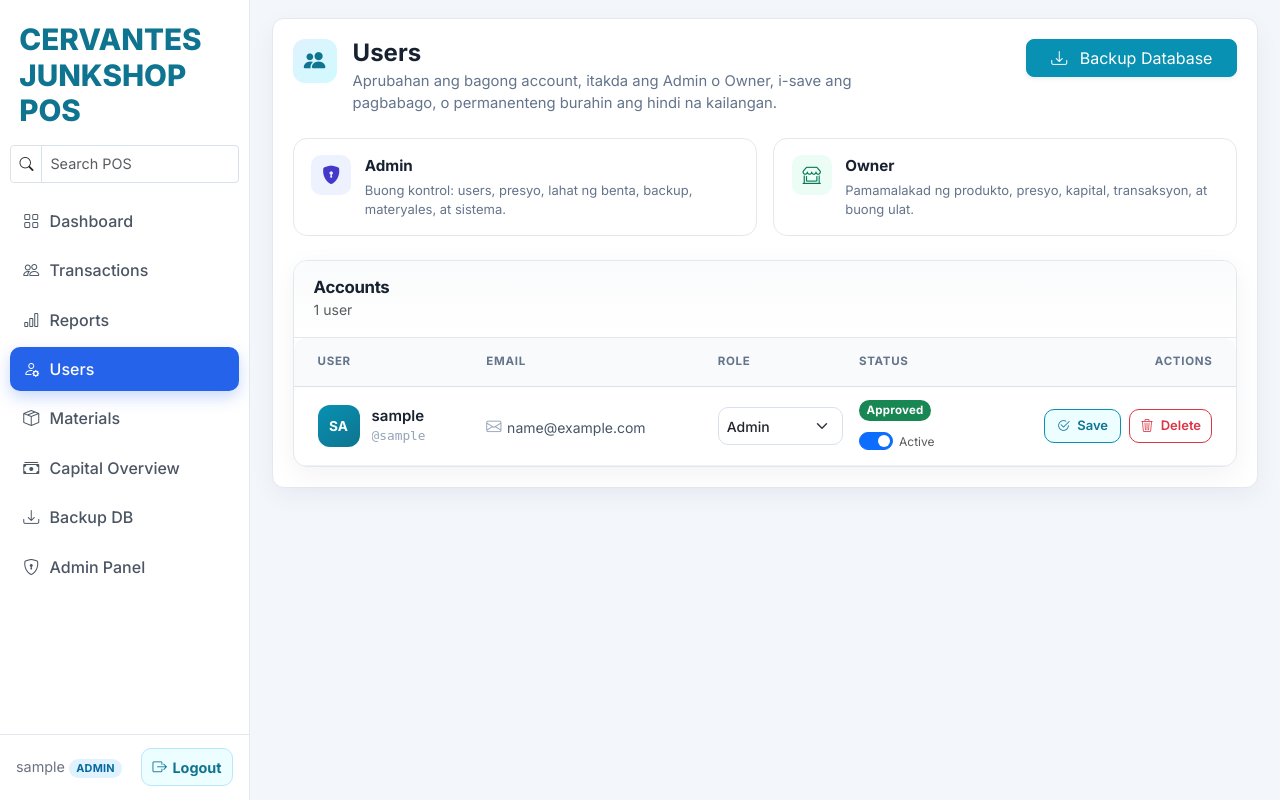
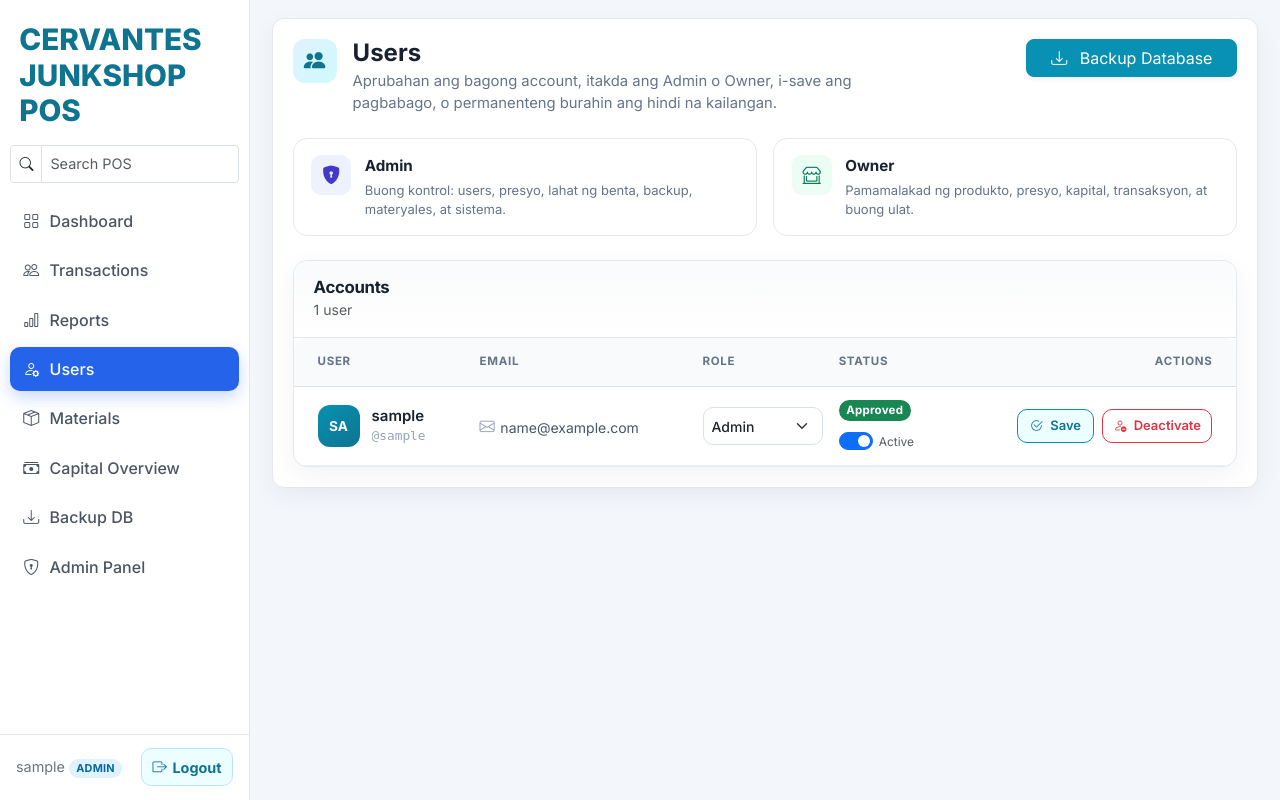
Before and after one commit to kymag20/Cervantes-Junk-Shop-POS, a Django app: page /users/ in a window 1280 px wide. Run offline with Django 5.2, Linux system fonts and the light colour scheme; the visitor is signed in with stand-in values (Sample User, id 1); data comes from the database, SQL or seed files in the repository.

Commit message:
acc loss

```diff
--- a/pos/templates/login.html
+++ b/pos/templates/login.html
@@ -271,8 +271,6 @@
                         </div>
                         <button type="submit" class="btn btn-login w-100">Sign In</button>
                     </form>
-                    <small class="text-muted d-block mt-3">Default login: admin / admin123</small>
-
                 </div>
 
                 <div class="auth-form {% if show_signup %}active{% endif %}" id="signupForm">
--- a/pos/templates/pos/login.html
+++ b/pos/templates/pos/login.html
@@ -83,7 +83,6 @@
         </div>
         <button type="submit" class="btn btn-login w-100">Sign In</button>
       </form>
-      <small class="text-muted d-block mt-3">Default login: admin / admin123</small>
     </div>
   </section>
 </div>
--- a/pos/templates/users.html
+++ b/pos/templates/users.html
@@ -384,12 +384,12 @@
                 <button type="submit" class="btn btn-sm btn-action-save" name="action" value="save" form="userForm{{ account.id }}">
                   <i class="bi bi-check2-circle me-1"></i> Save
                 </button>
-                <form method="post" class="d-inline" onsubmit="return confirm('Permanent na matatanggal ang account na @{{ account.username }}. Ituloy?');">
+                <form method="post" class="d-inline" onsubmit="return confirm('I-deactivate ang account na @{{ account.username }}? Hindi ito mabubura at pwede pang ibalik.');">
                   {% csrf_token %}
                   <input type="hidden" name="user_id" value="{{ account.id }}">
                   <input type="hidden" name="action" value="delete">
-                  <button type="submit" class="btn btn-sm btn-outline-danger btn-action-delete" aria-label="Delete {{ account.username }}">
-                    <i class="bi bi-trash3 me-1"></i> Delete
+                  <button type="submit" class="btn btn-sm btn-outline-danger btn-action-delete" aria-label="Deactivate {{ account.username }}">
+                    <i class="bi bi-person-dash me-1"></i> Deactivate
                   </button>
                 </form>
               </div>
--- a/pos/views.py
+++ b/pos/views.py
@@ -710,23 +710,24 @@ def manage_users(request):
 
         if action == 'delete':
             if user.pk == request.user.pk:
-                messages.error(request, 'You cannot delete your own account.')
+                messages.error(request, 'You cannot deactivate your own account.')
                 return redirect('manage_users')
             profile = getattr(user, 'profile', None)
             is_target_admin = user.is_superuser or (
                 profile and profile.role == UserProfile.ROLE_ADMIN
             )
-            if is_target_admin and not admin_accounts_remain_if_exclude(user.pk):
+            if is_target_admin and active_admin_count(exclude_user_id=user.pk) == 0:
                 messages.error(
                     request,
-                    'Cannot delete the last Admin account. Promote another user to Admin first.',
+                    'Cannot deactivate the last active Admin account. Promote another user to Admin first.',
                 )
                 return redirect('manage_users')
             username = user.username
-            user.delete()
+            user.is_active = False
+            user.save(update_fields=['is_active'])
             messages.success(
                 request,
-                f'Account @{username} has been permanently deleted.',
+                f'Account @{username} has been deactivated. It remains saved in the system.',
             )
             return redirect('manage_users')
 
@@ -768,7 +769,11 @@ def manage_users(request):
 
 @role_required(UserProfile.ROLE_ADMIN)
 def backup_database(request):
-    db_path = settings.DATABASES['default']['NAME']
+    db_config = settings.DATABASES['default']
+    if 'sqlite3' not in db_config.get('ENGINE', ''):
+        messages.error(request, 'Database file download is only available for local SQLite. Use Render PostgreSQL backups online.')
+        return redirect('dashboard')
+    db_path = db_config['NAME']
     filename = f"junkshop-pos-backup-{timezone.now().strftime('%Y%m%d-%H%M%S')}.sqlite3"
     return FileResponse(
         open(db_path, 'rb'),
--- a/requirements.txt
+++ b/requirements.txt
@@ -1,3 +1,5 @@
 Django==6.0.5
 whitenoise==6.11.0
 gunicorn==23.0.0
+dj-database-url==3.0.1
+psycopg[binary]==3.3.3
```
Also changed, not shown: DEPLOYMENT.md (+2 -0 lines), junkshop_pos/settings.py (+17 -5 lines), render.yaml (+9 -0 lines).
